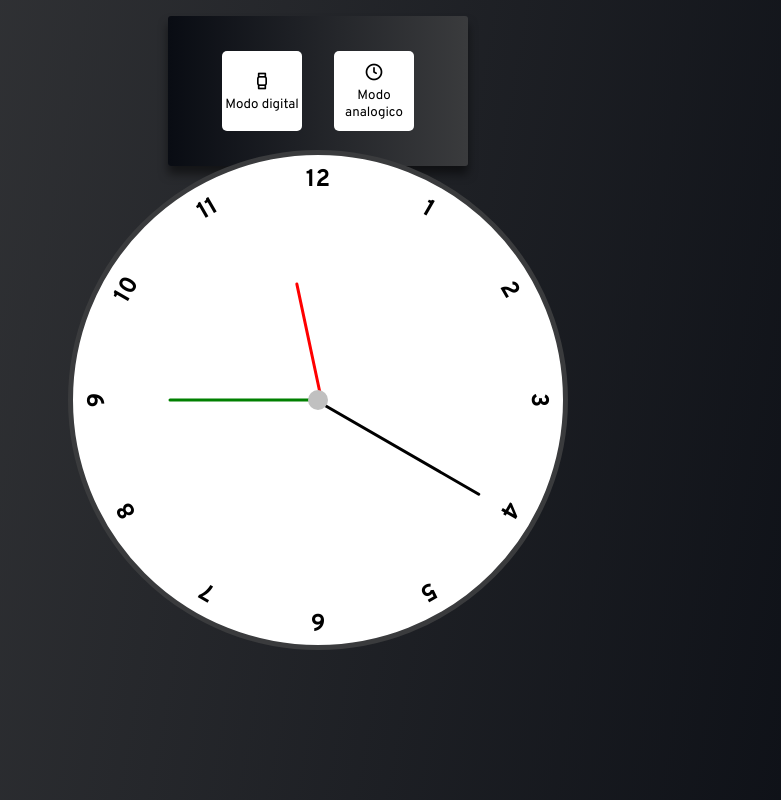
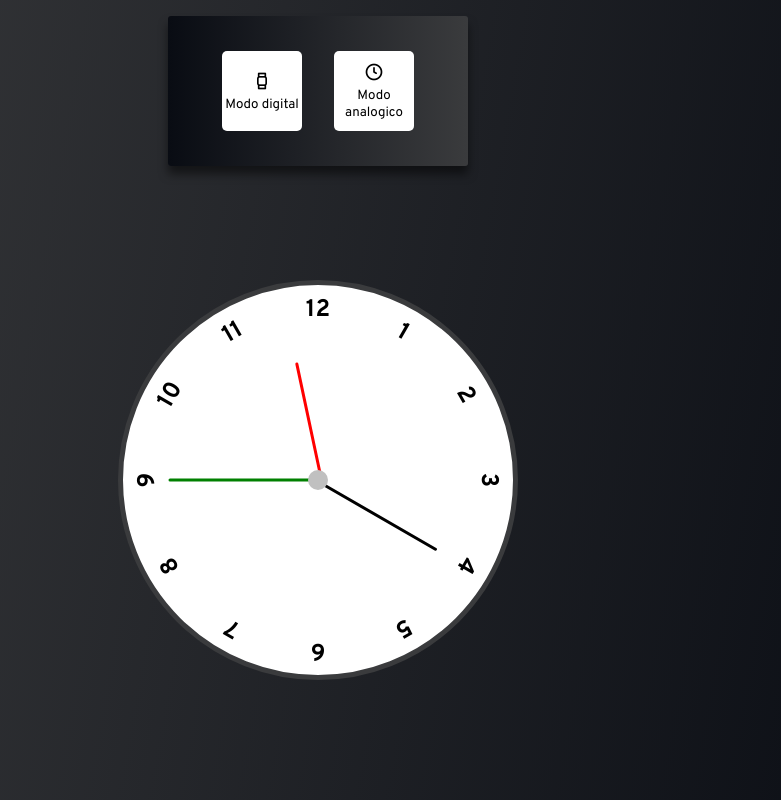
Before and after one commit to Davi-log/30-projetos-de-JS, a plain HTML site: page Relogio/index.html in a window 1280 px wide. Shown: the whole page, without its empty margins (322-1103 px from the left). Drawn offline with nearby package versions, Linux system fonts and the light colour scheme.

Commit message:
arrumei o  dimensionamento

```diff
--- a/Relogio/style.css
+++ b/Relogio/style.css
@@ -98,12 +98,13 @@ body{
     display: block;
 }
 .clock{
-    min-width: 500px;
-    min-height: 500px;
+    min-width: 400px;
+    min-height: 400px;
     background: #fff;
     border-radius: 50%;
     border:  5px solid #3A3B3D;
     position: relative;
+    top: 5rem;
     display: flex;
     align-items: center;
     justify-content: center;
@@ -129,7 +130,7 @@ body{
 
 .hour-hand{
     width: 3px;
-    height: 190px;
+    height: 140px;
     background: black;
     border-radius: 15px;
     transform: translate(0,-50%) rotate(0deg);
```
Also changed, not shown: IMC/index.html (+1 -1 lines).
